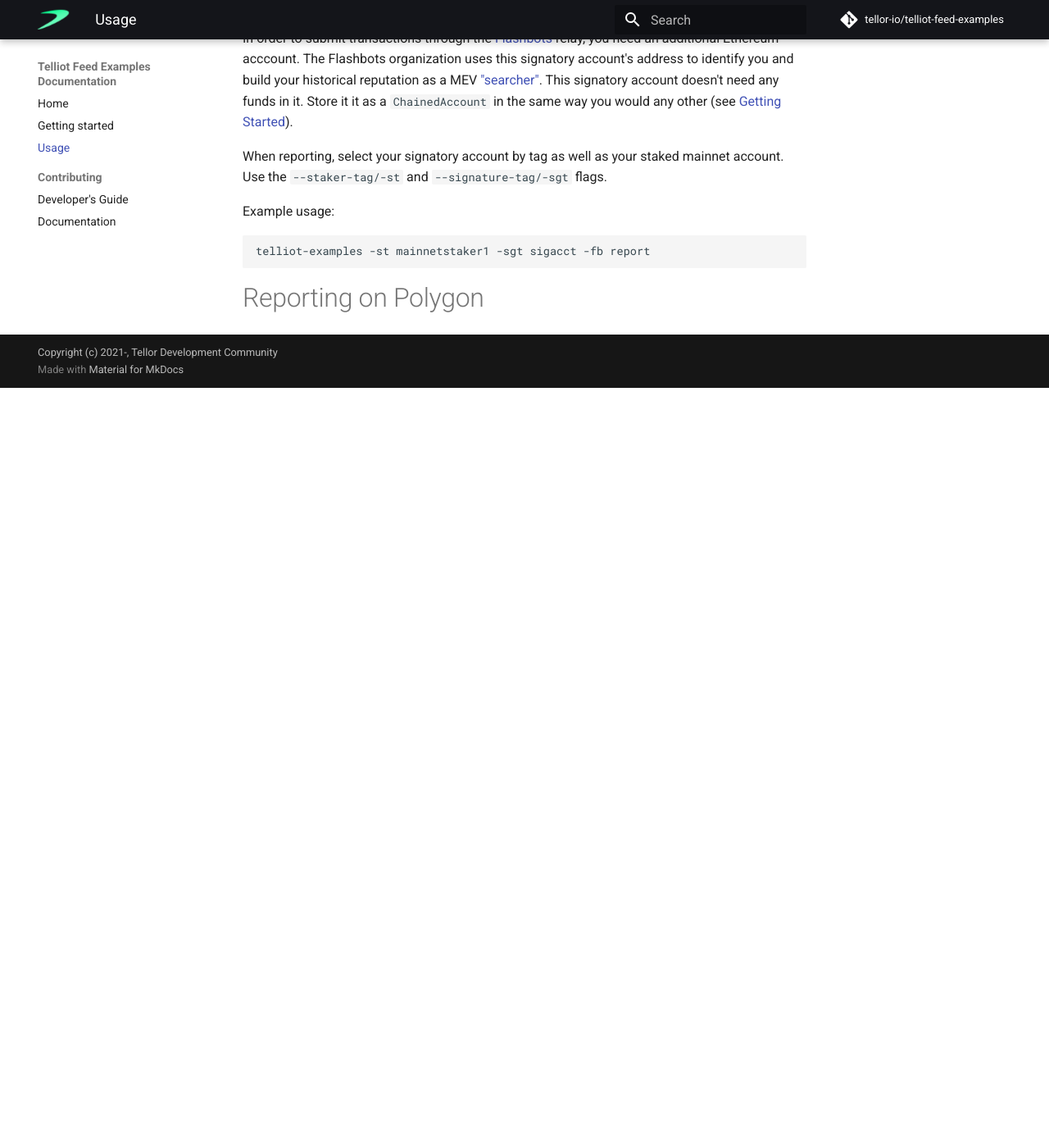
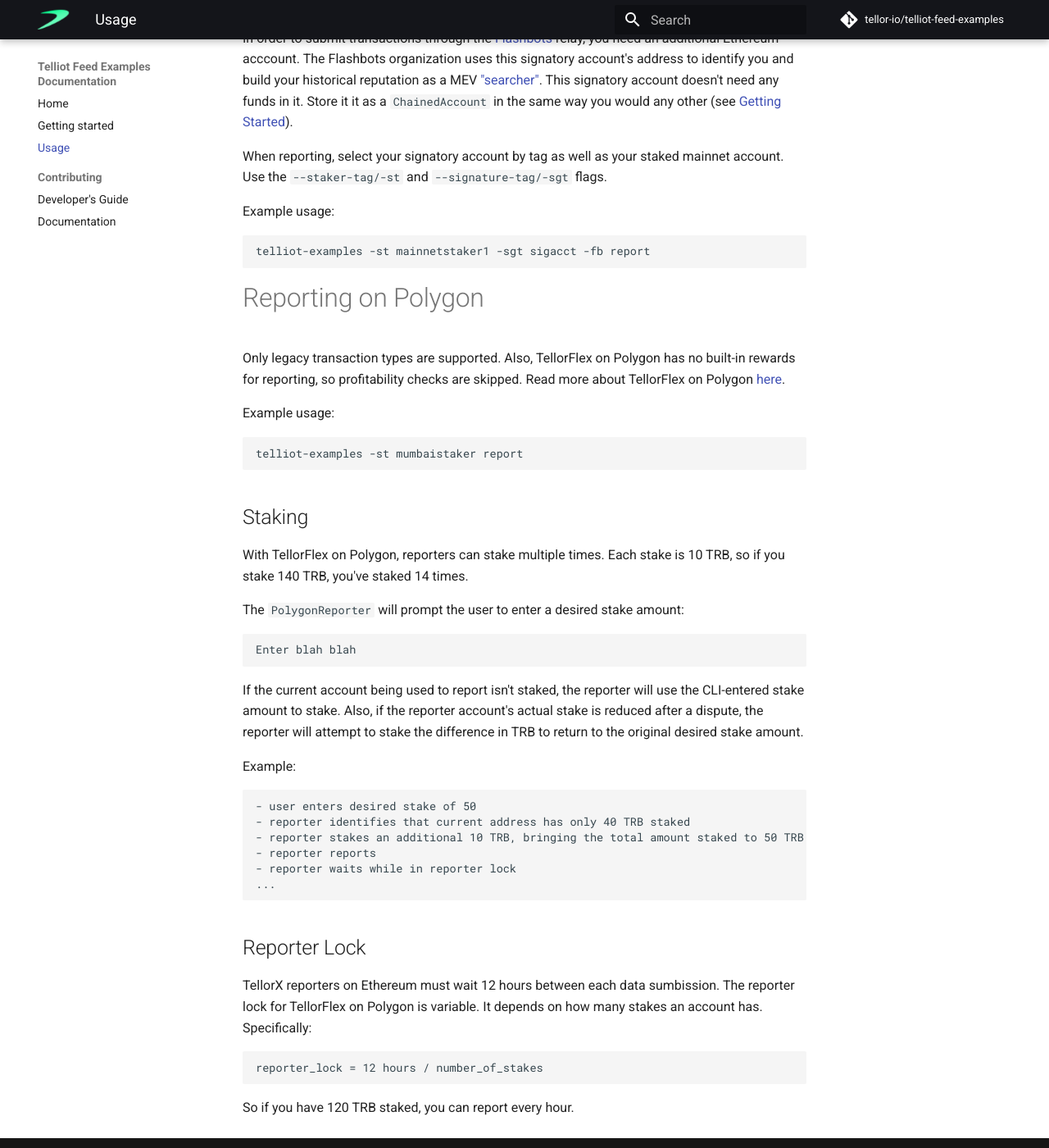
Before and after one commit to tellor-io/telliot-feeds, an MkDocs documentation site: the page built from docs/usage.md, in a window 1280 px wide and 1400 px high, scrolled down 3997 px. Shown: the whole window at 82% size. Built offline with MkDocs 1.6.1 and Material for MkDocs 9.7.7, drawn with Linux system fonts in a browser that asks for light colours; comment, search, counter and statistics services are not loaded; before the commit the page ends 4470 px from its top, so only the background shows below that.

Commit message:
Add polygon usage instructions

````diff
--- a/docs/usage.md
+++ b/docs/usage.md
@@ -158,3 +158,38 @@
 ```
 
 # Reporting on Polygon
+
+Only legacy transaction types are supported. Also, TellorFlex on Polygon has no built-in rewards for reporting, so profitability checks are skipped. Read more about TellorFlex on Polygon [here](https://github.com/tellor-io/tellorFlex).
+
+Example usage:
+```
+telliot-examples -st mumbaistaker report
+```
+
+## Staking
+
+With TellorFlex on Polygon, reporters can stake multiple times. Each stake is 10 TRB, so if you stake 140 TRB, you've staked 14 times.
+
+The `PolygonReporter` will prompt the user to enter a desired stake amount:
+```
+Enter blah blah
+```
+If the current account being used to report isn't staked, the reporter will use the CLI-entered stake amount to stake. Also, if the reporter account's actual stake is reduced after a dispute, the reporter will attempt to stake the difference in TRB to return to the original desired stake amount.
+
+Example:
+```
+- user enters desired stake of 50
+- reporter identifies that current address has only 40 TRB staked
+- reporter stakes an additional 10 TRB, bringing the total amount staked to 50 TRB
+- reporter reports
+- reporter waits while in reporter lock
+...
+```
+
+## Reporter Lock
+
+TellorX reporters on Ethereum must wait 12 hours between each data sumbission. The reporter lock for TellorFlex on Polygon is variable. It depends on how many stakes an account has. Specifically:
+```
+reporter_lock = 12 hours / number_of_stakes
+```
+So if you have 120 TRB staked, you can report every hour.
````
